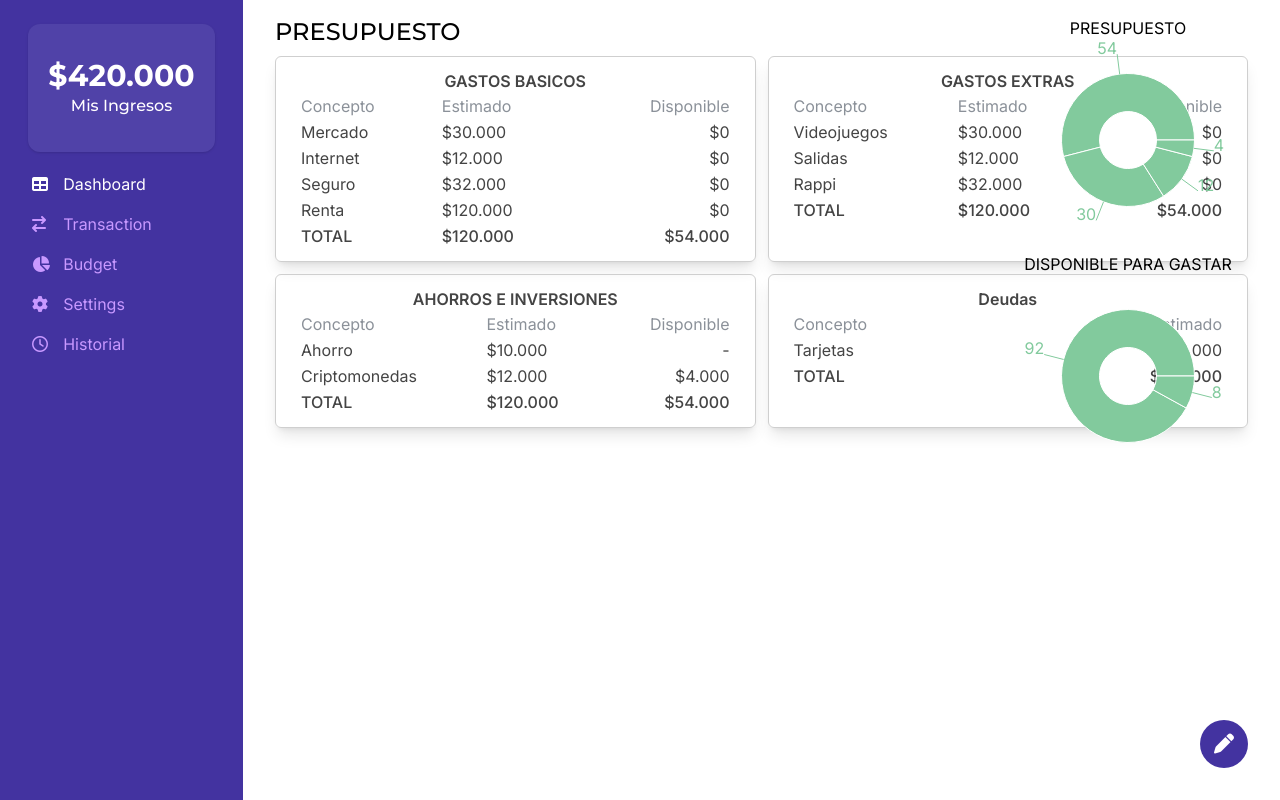
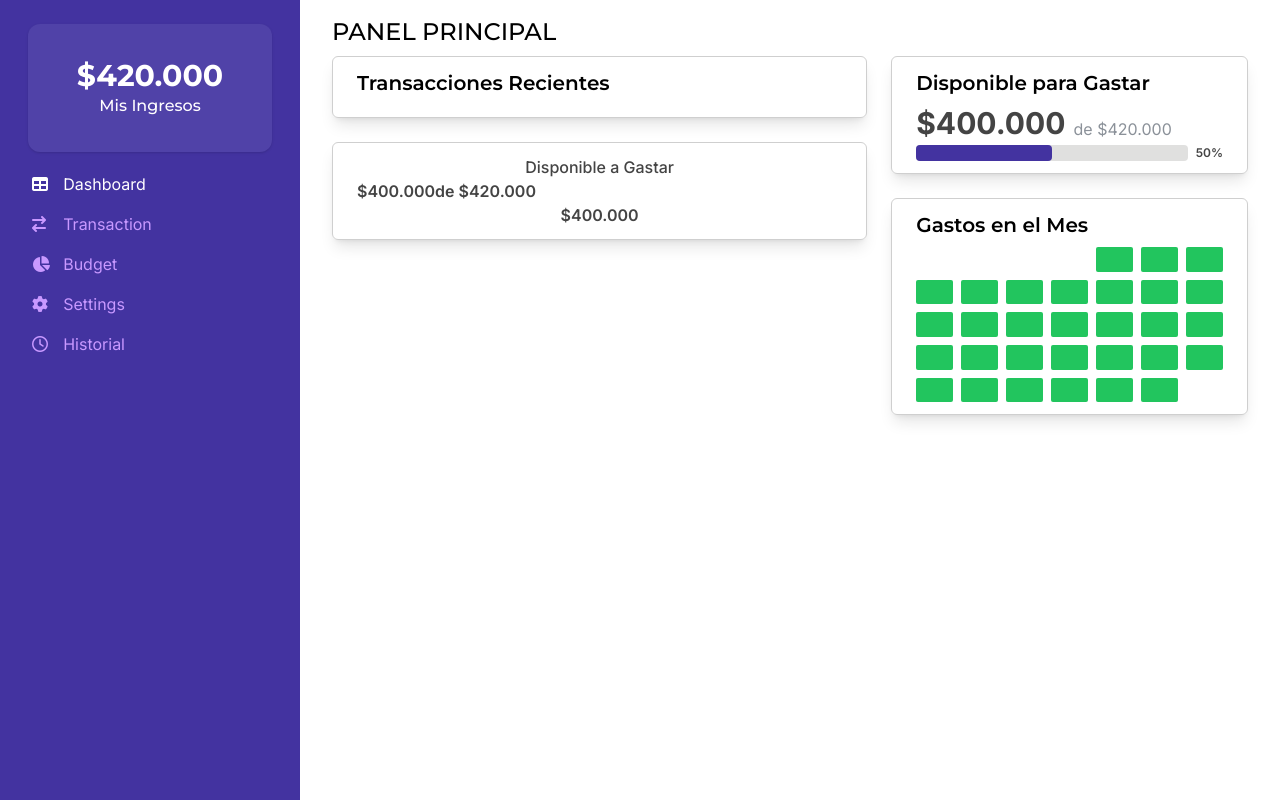
Before and after one commit to Cito2310/budget-app, a React (Vite) app: page / in a window 1280 px wide. Built offline with nearby package versions, Linux system fonts and the light colour scheme.

Commit message:
added dashboard basic

```diff
--- a/src/App2.tsx
+++ b/src/App2.tsx
@@ -1,12 +1,14 @@
 import { Sidebar } from "./components/Sidebar"
 import { BudgetPlannerPage } from "./pages/BudgetPlannerPage"
+import { DashboardPage } from "./pages/DashboardPage"
 import { TransactionsPage } from "./pages/TransactionsPage"
 
 function App() {
   return (
     <div className="App flex">
       <Sidebar />
-      <BudgetPlannerPage />
+      <DashboardPage />
+      {/* <BudgetPlannerPage /> */}
       {/* <TransactionsPage /> */}
     </div>
   )
--- /dev/null
+++ b/src/components/ProgressBar.tsx
@@ -0,0 +1,18 @@
+interface props { progress:number }
+
+export const ProgressBar = ({ progress }: props) => {
+    return (
+        <div className="flex gap-2 text-xs font-semibold mt-1">
+            <div className="rounded w-full bg-[#e0e0df]">
+                <div
+                className="bg-[#4333A0] h-full rounded"
+                style={{
+                    width: `${progress}%`,
+                    transition: "width 0.5s ease-in-out",
+                }}
+                />
+            </div>
+            <p>{progress}%</p>
+        </div>
+    );
+  };
--- /dev/null
+++ b/src/components/dashboard/AvailableSpend.tsx
@@ -0,0 +1,15 @@
+import { ProgressBar } from "../ProgressBar"
+import { ContainerDashboard } from "./ContainerDashboard"
+
+export const AvailableSpend = () => {
+  return (
+    <ContainerDashboard>
+        <h2 className="font-semibold text-black font-Montserrat text-xl mb-2">Disponible para Gastar</h2>
+        <span className="flex items-end gap-2">
+        <h3 className="font-bold text-3xl">$400.000</h3>
+        <p className=" text-[#8b9199]">de $420.000</p>
+        </span>
+        <ProgressBar progress={50} />
+    </ContainerDashboard>
+  )
+}
--- /dev/null
+++ b/src/components/dashboard/CalendarHeat.tsx
@@ -0,0 +1,30 @@
+import { useMemo } from "react"
+import { ContainerDashboard } from "./ContainerDashboard"
+import { generateCalendarData } from "../../helpers/generateCalendarData";
+
+export const CalendarHeat = () => {
+    const calendar = useMemo(() => {
+        const today = new Date();
+        const year = today.getFullYear();
+        const month = today.getMonth();
+
+        const calendar = generateCalendarData(year, month);
+        return calendar;
+    }, [])
+
+    return (
+        <ContainerDashboard>
+            <h2 className="font-semibold text-black font-Montserrat text-xl mb-2">Gastos en el Mes</h2>
+
+            <div className="flex flex-col gap-2">
+                { calendar.map( week =>
+                    <div className="flex gap-2">
+                        {week.map( dayData =>
+                            <div className={`w-full aspect-[3/2] bg-green-500 rounded-sm ${!dayData && "bg-transparent"}`}></div>
+                        )}
+                    </div>
+                )}
+            </div>
+        </ContainerDashboard>
+    )
+}
--- /dev/null
+++ b/src/components/dashboard/ContainerDashboard.tsx
@@ -0,0 +1,8 @@
+interface props {
+    children: any;
+}
+
+export const ContainerDashboard = ({children}: props) =>
+    <div className={`rounded-md border border-[#cfcfcf] shadow-lg px-6 py-3 text-[#444]`}>
+        {children}
+    </div>
--- /dev/null
+++ b/src/components/dashboard/RecentTransactions.tsx
@@ -0,0 +1,9 @@
+import { ContainerDashboard } from "./ContainerDashboard"
+
+export const RecentTransactions = () => {
+    return (
+        <ContainerDashboard>
+            <h2 className="font-semibold text-black font-Montserrat text-xl mb-2">Transacciones Recientes</h2>
+        </ContainerDashboard>
+    )
+}
--- /dev/null
+++ b/src/helpers/generateCalendarData.ts
@@ -0,0 +1,40 @@
+type Week = (string | null)[];
+
+export const generateCalendarData =(year: number, month: number): Week[] => {
+  const firstDayMonth = new Date(year, month, 1);
+  const lastDayMonth = new Date(year, month + 1, 0);
+
+  // Ajusta el index de los dias para que lunes sea 0 y domingo 6
+  const startDayOfWeek = firstDayMonth.getDay();
+  let dayIndex = (startDayOfWeek === 0 ? 6 : startDayOfWeek - 1);
+
+
+
+  const weeks: Week[] = [];
+  let currentWeek: Week = Array(7).fill(null);
+
+  // Bucle que completa el calendario
+  for (let day = 1; day <= lastDayMonth.getDate(); day++) {
+    // Inserta los datos del dia
+    currentWeek[dayIndex] = `${day.toString().padStart(2, "0")}-${(month + 1)
+      .toString()
+      .padStart(2, "0")}-${year}`;
+    // Inserta los datos del dia
+
+    // Avanza al siguiente dia
+    dayIndex++;
+
+    // Al llegar al domingo, guardar la semana y empieza una nueva
+    if (dayIndex > 6) {
+      weeks.push(currentWeek);
+      currentWeek = Array(7).fill(null);
+      dayIndex = 0;
+    }
+  }
+
+  // Al no llegar al domingo durante el bucle, este codigo guardara la semana
+  // (detecta si existe algun null, indicando que es la ultima semana, por lo que lo guardara)
+  if (currentWeek.some((day) => day !== null)) {weeks.push(currentWeek)}
+
+  return weeks;
+}
--- /dev/null
+++ b/src/pages/DashboardPage.tsx
@@ -0,0 +1,37 @@
+import { AvailableSpend } from "../components/dashboard/AvailableSpend"
+import { CalendarHeat } from "../components/dashboard/CalendarHeat"
+import { RecentTransactions } from "../components/dashboard/RecentTransactions"
+import { ProgressBar } from "../components/ProgressBar"
+
+export const DashboardPage = () => {
+  return (
+    <div className="flex-1 mx-8 my-4">
+        <h1 className="font-Montserrat text-2xl font-medium mb-2">PANEL PRINCIPAL</h1>
+
+        <div className="flex gap-6">
+            {/* COLUMNA 1 - Transacciones Recientes | PieCharts */}
+            <div className="flex-col flex gap-6 w-[60%]">
+                <RecentTransactions/>
+
+                <div className={`rounded-md border border-[#cfcfcf] shadow-lg px-6 py-3 table-fixed text-[#444]`}>
+                    <h2 className="font-medium text-center">Disponible a Gastar</h2>
+                    <span className="flex">
+                        <h3 className="font-semibold text-center">$400.000</h3>
+                        <p className="font-semibold text-center">de $420.000</p>
+                    </span>
+                    <h2 className="font-semibold text-center">$400.000</h2>
+                </div>
+            </div>
+
+            {/* COLUMNA 2 - Disponible a gastar | Mapa de gastos por dia  */}
+            <div className="flex-col flex gap-6 w-[40%]">
+                <AvailableSpend />
+
+                <CalendarHeat/>
+            </div>
+        </div>
+
+
+    </div>
+  )
+}
```
